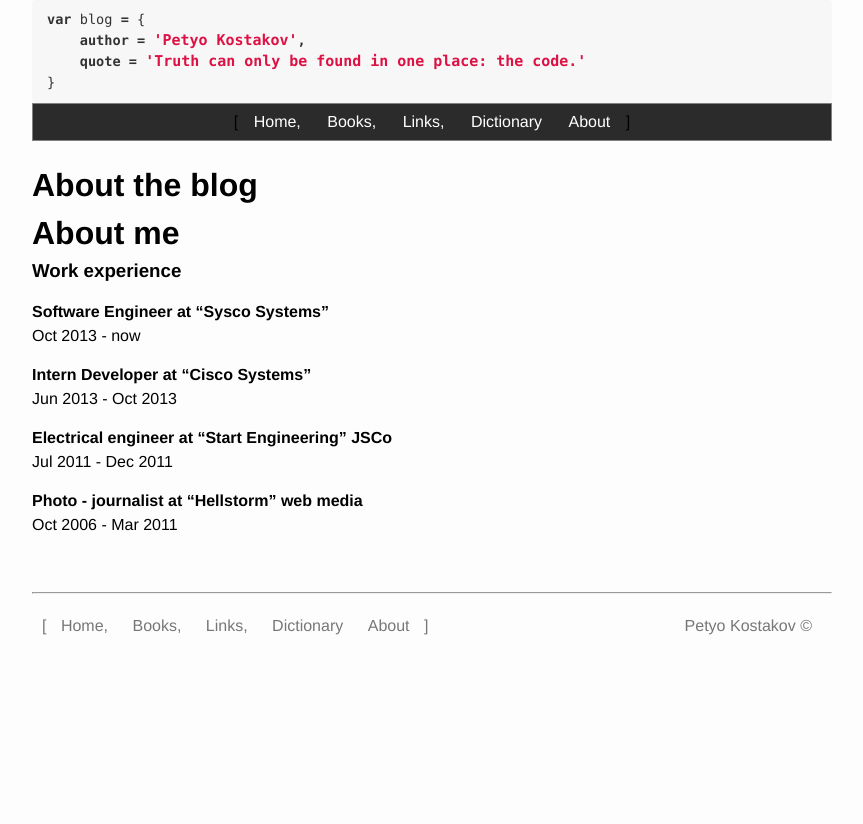
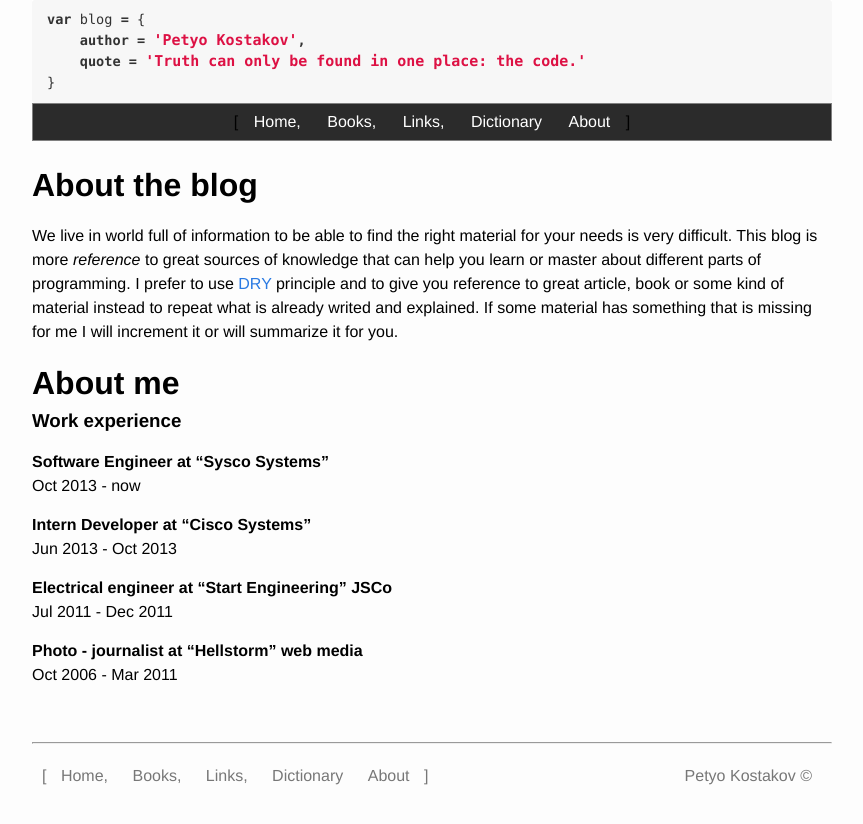
Before and after one commit to PetyoKostakov/PetyoKostakov.github.io, a Jekyll site: the page built from about/index.md, in a window 1280 px wide. Shown: the top 824 px of the page, without its empty margins (208-1071 px from the left). Built offline with Jekyll 4.4.1, drawn with Linux system fonts in a browser that asks for light colours; Markdown is read by kramdown in place of the engine named in the settings.

Commit message:
About initial commit

```diff
--- a/about/index.md
+++ b/about/index.md
@@ -3,6 +3,9 @@ layout: default
 ---
 
 # About the blog
+
+We live in world full of information to be able to find the right material for your needs is very difficult. This blog is more *reference* to great sources
+of knowledge that can help you learn or master about different parts of programming. I prefer to use [DRY](http://en.wikipedia.org/wiki/Don't_repeat_yourself) principle and to give you reference to great article, book or some kind of material instead to repeat what is already writed and explained. If some material has something that is missing for me I will increment it or will summarize it for you.
 
 # About me
 
```
